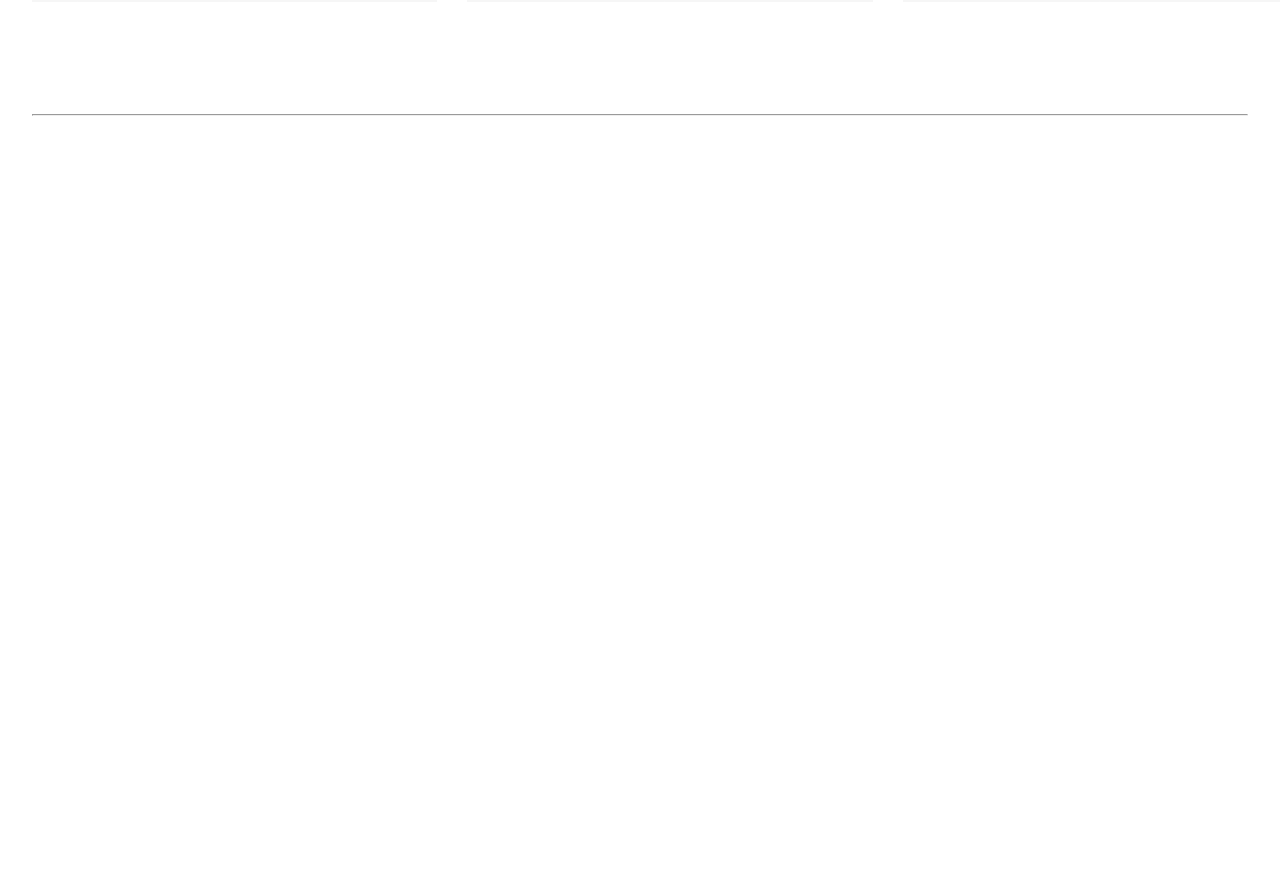
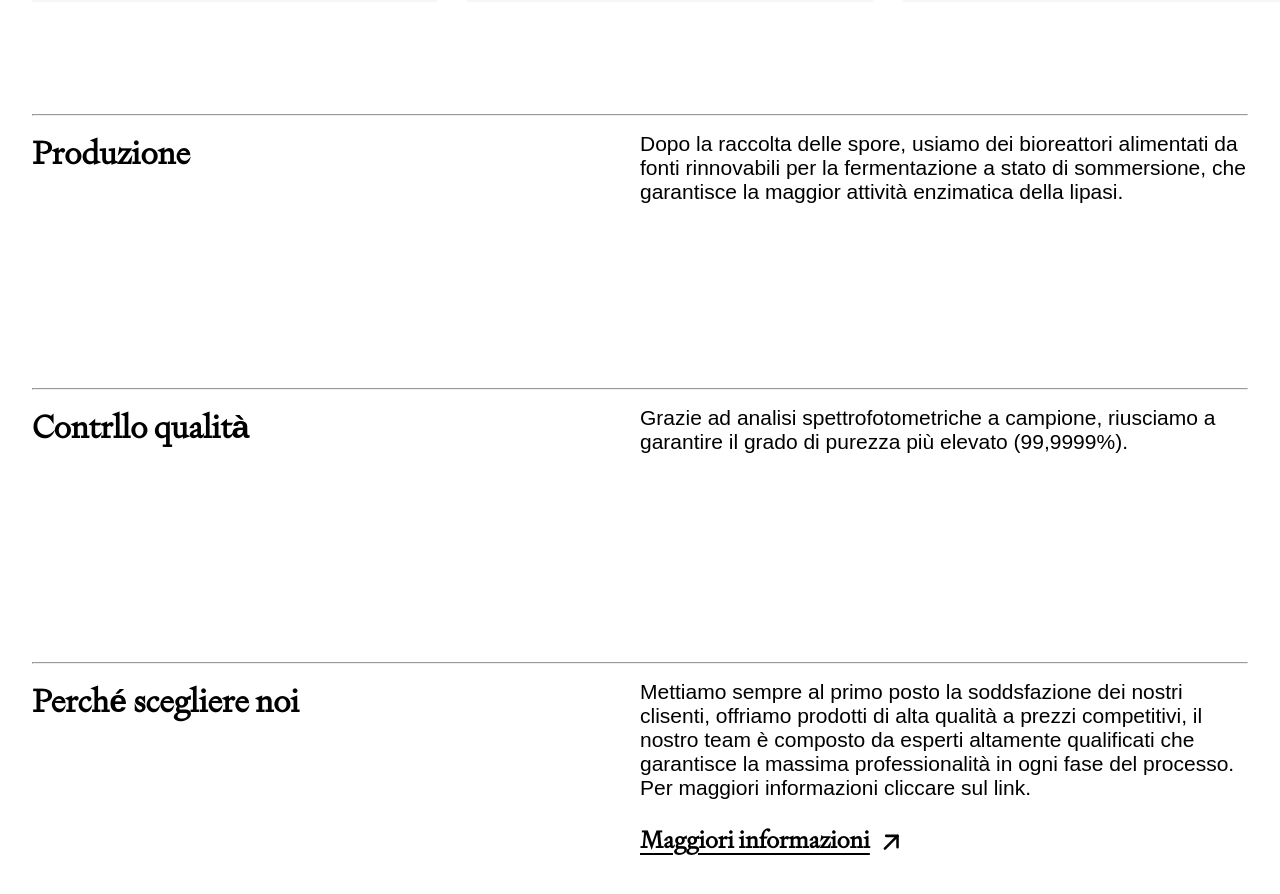
Before and after one commit to rikvik2006/Emulshroom, a Next.js app: page /about-us in a window 1280 px wide. Shown: the part 2540-3434 px from the top of the page. Before the commit the page ends 2768 px from the top, so only its background shows below. Built offline with nearby package versions, Linux system fonts and the light colour scheme; a web font is replaced by a local one.

Commit message:
Feat: Added all the new section to the page

```diff
--- a/src/components/aboutUs/mainContent/index.tsx
+++ b/src/components/aboutUs/mainContent/index.tsx
@@ -1,6 +1,9 @@
 import { FC } from 'react'
 import ChiSiamo from './chiSiamo'
 import Coltivazioni from './coltivazioni'
+import ProduzioneSection from './sections/produzioneSection'
+import ContrlloQualitaSection from './sections/controlloQualitaSection'
+import ScegliereNoiSection from './sections/scegliereNoiSection'
 
 type Props = {}
 
@@ -12,6 +15,11 @@ const MainContent: FC<Props> = () => {
             <hr />
             <Coltivazioni />
             <hr />
+            <ProduzioneSection />
+            <hr />
+            <ContrlloQualitaSection />
+            <hr />
+            <ScegliereNoiSection />
         </>
     )
 }
```
